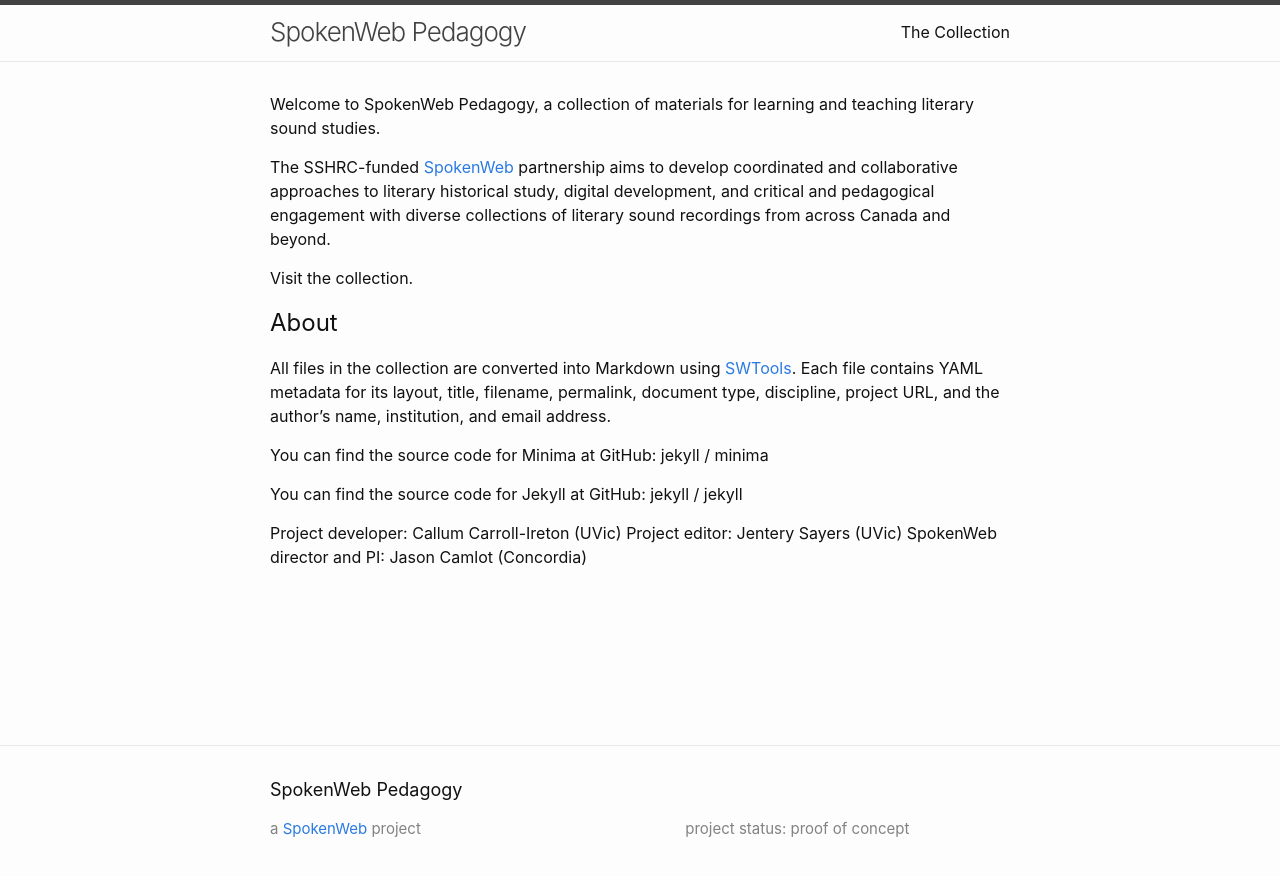
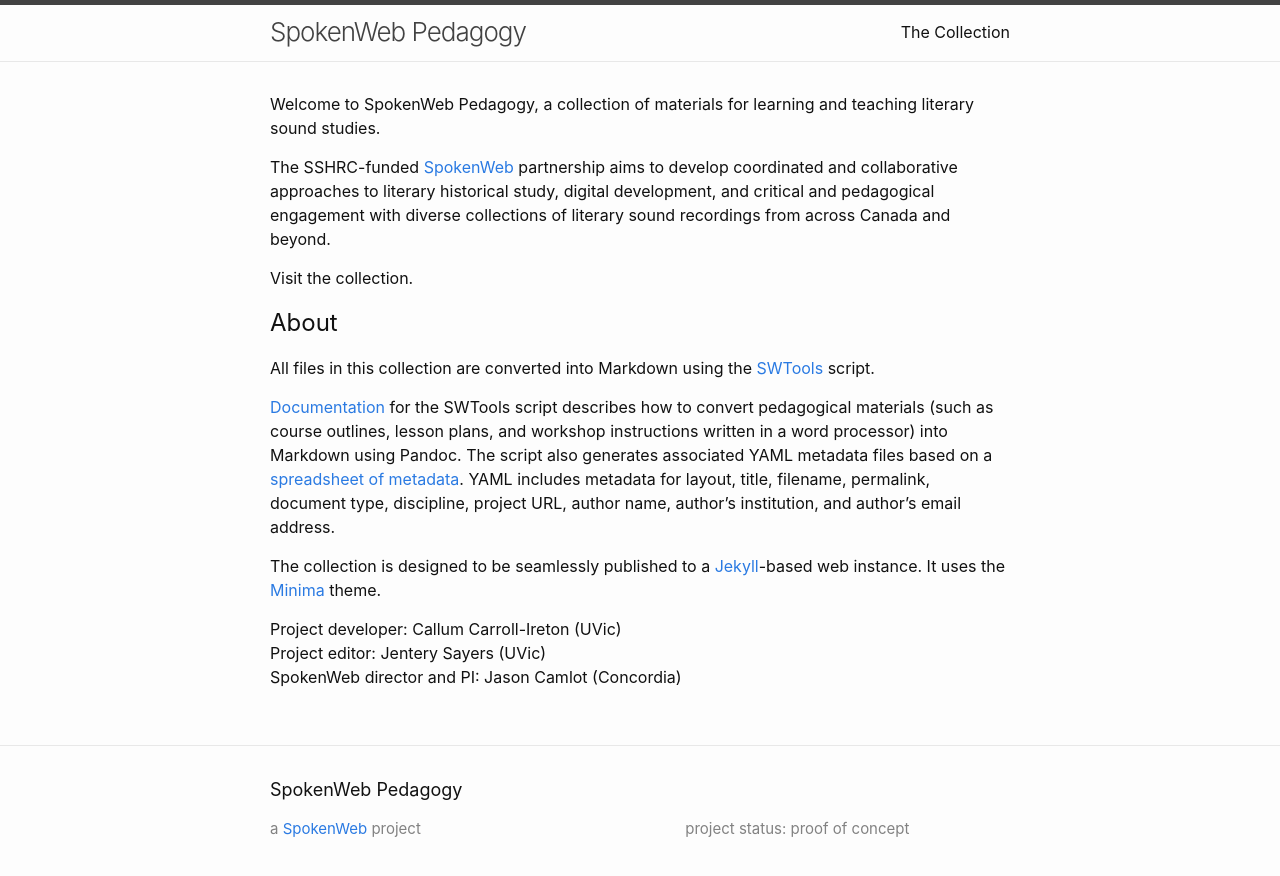
Before and after one commit to jentery/SWDemo, a Jekyll site: the page built from index.md, in a window 1280 px wide. Shown: the top 876 px of the page. Built offline with Jekyll 4.4.1, drawn with Linux system fonts in a browser that asks for light colours.

Commit message:
Update index.md

```diff
--- a/index.md
+++ b/index.md
@@ -15,12 +15,11 @@
 
 ## About
 
-All files in the collection are converted into Markdown using [SWTools](https://github.com/callumyci/SWTools). Each file contains YAML metadata for its layout, title, filename, permalink, document type, discipline, project URL, and the author's name, institution, and email address.
+All files in this collection are converted into Markdown using the [SWTools](https://github.com/callumyci/SWTools) script.
 
+[Documentation](https://github.com/callumyci/SWTools/blob/main/README.md) for the SWTools script describes how to convert pedagogical materials (such as course outlines, lesson plans, and workshop instructions written in a word processor) into Markdown using Pandoc. The script also generates associated YAML metadata files based on a [spreadsheet of metadata](https://github.com/jentery/SWDemo/blob/main/metadata.xlsx). YAML includes metadata for layout, title, filename, permalink, document type, discipline, project URL, author name, author's institution, and author's email address.
 
-You can find the source code for Minima at GitHub: jekyll / minima
-
-You can find the source code for Jekyll at GitHub: jekyll / jekyll
+The collection is designed to be seamlessly published to a [Jekyll](https://github.com/jekyll)-based web instance. It uses the [Minima](https://github.com/jekyll/minima) theme.
 
 Project developer: Callum Carroll-Ireton (UVic)
 Project editor: Jentery Sayers (UVic)
```
